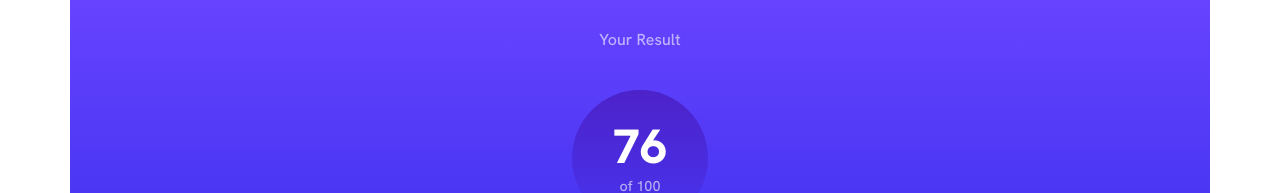
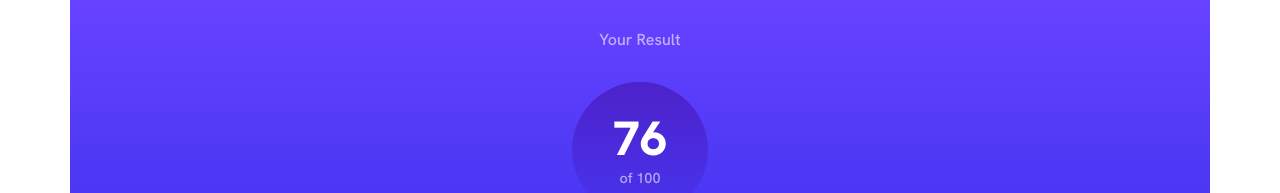
Before and after one commit to Johan-Hennius/results-summary-component-challenge, a plain HTML site: page index.html in a window 1280 px wide. Shown: the top 193 px of the page. Drawn offline with nearby package versions, Linux system fonts and the light colour scheme.

Commit message:
Adjust padding in blue section

```diff
--- a/assets/css/style.css
+++ b/assets/css/style.css
@@ -47,7 +47,8 @@ p {
   flex-direction: column;
   justify-content: center;
   align-items: center;
-  height: 4rem;
+  height: 3rem;
+  padding-top: 1rem;
 }
 
 .result-col h5 {
@@ -76,11 +77,6 @@ p {
   margin-bottom: .5rem;
 }
 
-/* .circle p {
-  color: rgba(255, 255, 255, 0.6);
-  font-size: .8rem;
-} */
-
 .blue-section p {
   color: rgba(255, 255, 255, 0.6);
   font-size: .9rem;
```
